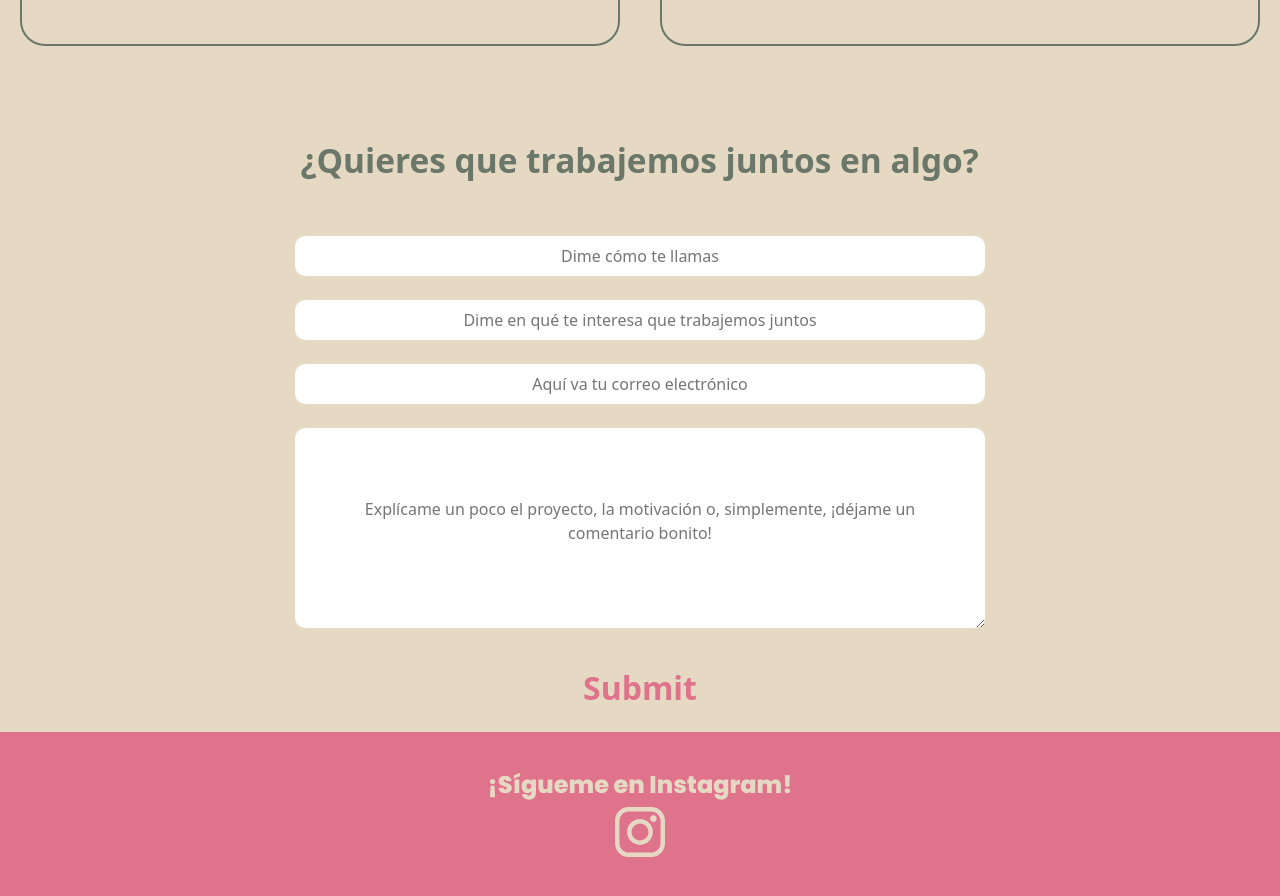
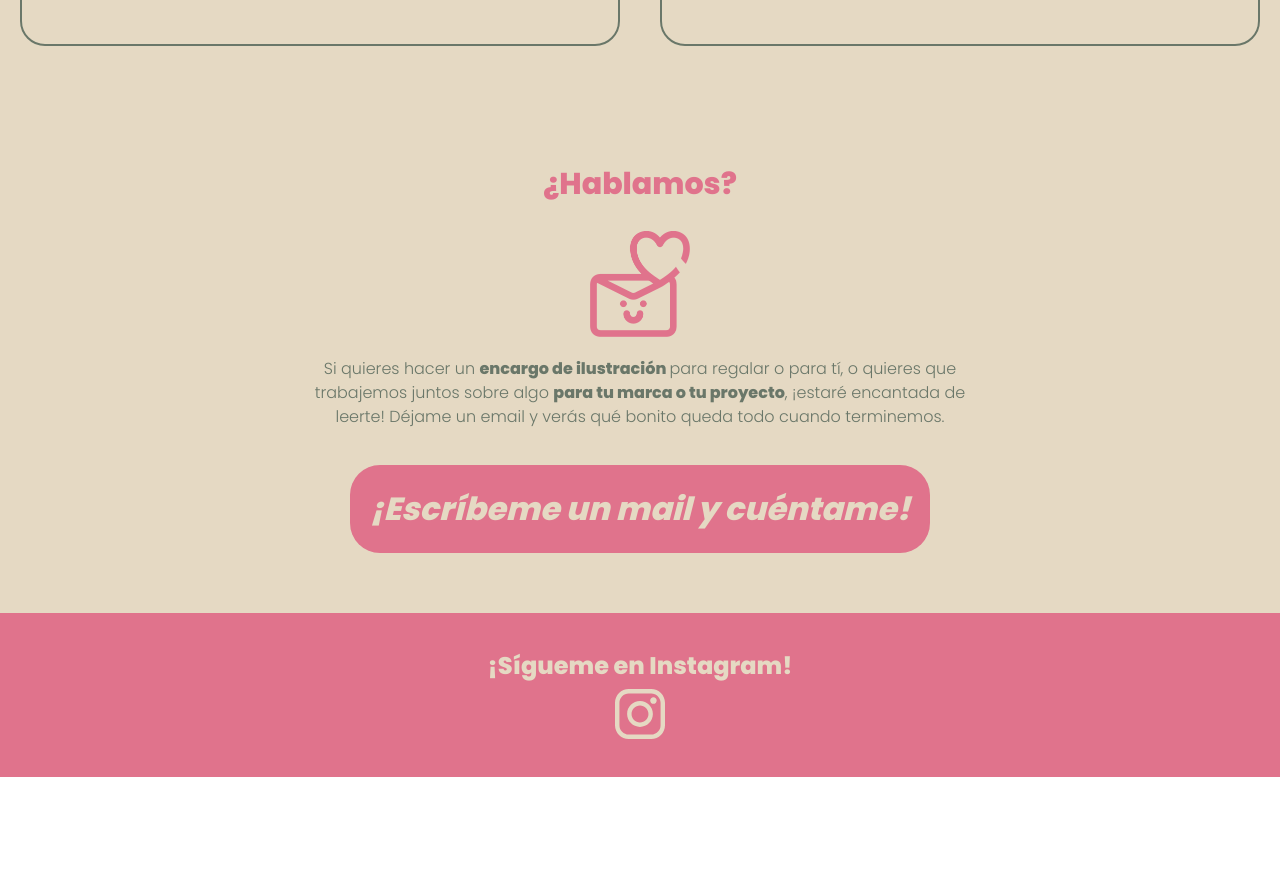
Before and after one commit to SenpaiMarta/sandriwilopez, a plain HTML site: page index.html in a window 1280 px wide. Shown: the part 6096-6992 px from the top of the page. After the commit the page ends 6873 px from the top, so only its background shows below. Drawn offline with nearby package versions, Linux system fonts and the light colour scheme.

Commit message:
quitar formulario y añadir enlace a email + animaciones

```diff
--- a/index.html
+++ b/index.html
@@ -282,40 +282,11 @@
         </div>
     </section>
 
-    <section id="contacto">
-      <form class="contacto">
-
-        <fieldset>
-            <legend>¿Quieres que trabajemos juntos en algo?</legend>
-
-            <div>
-                <label for=""></label>
-                <input type="name" placeholder="Dime cómo te llamas">
-            </div>
-
-            <div >
-                <label for=""></label>
-                <input type="text" placeholder="Dime en qué te interesa que trabajemos juntos">
-            </div>
-
-            <div>
-                <label for="email"></label>
-                <input type="email" placeholder="Aquí va tu correo electrónico">
-            </div>
-
-            <div>
-                <label for="textarea"></label>
-                <textarea name="texto" ols="30" rows="10"
-                    placeholder="Explícame un poco el proyecto, la motivación o, simplemente, ¡déjame un comentario bonito!"></textarea>
-            </div>
-
-            <div>
-                <input type="submit" class="botonForm">
-            </div>
-
-        </fieldset>
-      </form>
-
+    <section class="contacto" id="contacto">
+      <h2 class="aire">¿Hablamos?</h2>
+      <img src="images/email-sandriwilopez.png" alt="icono email sandriwi lópez">
+      <p>Si quieres hacer un <span class="txtDest">encargo de ilustración </span> para regalar o para tí, o quieres que trabajemos juntos sobre algo <span class="txtDest">para tu marca o tu proyecto</span>, ¡estaré encantada de leerte! Déjame un email y verás qué bonito queda todo cuando terminemos.</p>
+      <a href="mailto:sandriwilopez@gmail.com">¡Escríbeme un mail y cuéntame!</a>
     </section>
 
     <footer>
--- a/scss/_contacto.scss
+++ b/scss/_contacto.scss
@@ -1,90 +1,38 @@
 .contacto {
-    display: grid;
-    grid-template-columns: 1fr;
-    justify-items: center;
-    gap: 30px 30px;
-    padding: 10px 10px 10px 10px;
+    text-align: center;
 
-    legend {
-        color: #6a7769;
-        text-align: center;
-        font-size: 2rem;
-        font-weight: 800;
+    h2 {
         animation: pulse;
         animation-duration: 3s;
         animation-iteration-count: infinite;
-        padding: 20px;
     }
 
-    input {
-        color: #e0738c;
-        text-align: center;
-        border: none;
-        height: 40px;
-        width: 100%;
-        border-radius: 10px;
-        overflow: hidden;
-
-        :focus {
-            border: 1px solid #e0738c;
-            outline: 0 none;
-        }
-
-        ::placeholder {
-            color: #e0738c;
-            text-align: center;
-            align-items: center;
-        }
-
-
-        ::-webkit-input-placeholder { /* WebKit, Blink, Edge */
-            color: #e0738c; /* Cambia el color aquí */
-        }
-        :-moz-placeholder { /* Mozilla Firefox 4 a 18 */
-            color: #e0738c; /* Cambia el color aquí */
-            opacity: 1; /* Necesario para Firefox */
-        }
-        ::-moz-placeholder { /* Mozilla Firefox 19+ */
-            color: #e0738c; /* Cambia el color aquí */
-            opacity: 1; /* Necesario para Firefox */
-        }
-        :-ms-input-placeholder { /* Internet Explorer 10-11 */
-            color: #e0738c; /* Cambia el color aquí */
-        }
-    }
-
-    textarea {
-        border: none;
-        height: 200px;
-        width: 100%;
-        border-radius: 10px;
-        flex-wrap: nowrap;
-        overflow: auto;
-        color: #e0738c;
-        text-align: center;
-        align-items: center;
-        padding: 10%;
-        margin-bottom: 30px;
-
-    }
-
-    .botonForm {
-        display: block;
-        background-color: #e5d9c3;
-        border: none;
-        font-size: 2rem;
-        font-weight: 900;
-        color: #e0738c;
-        cursor: pointer;
-        height: fit-content;
-        width: fit-content;
-        padding-left: 10%;
-        padding-right: 10%;
-        margin-bottom: 10px;
+    img {
+        width: 100px;
         margin: auto;
     }
 
-    ::-webkit-input-placeholder {
+    p {
+        padding: 20px 300px 20px 300px;
+    }
+
+    a {
+        display: inline-block;
+        background-color: #e0738c;
+        border-radius: 30px;
+        font-family: 'Poppins';
+        font-weight: 800;
+        font-style: oblique;
+        font-size: 2rem;
+        color: #e5d9c3;
+        text-decoration: none;
         text-align: center;
+        padding: 20px;
+        margin-bottom: 50px;
+        transition: 0.3s;
+    }
+    a:hover {
+        background-color: #6a7769;
+        font-size: 2.1rem;
     }
 }
--- a/scss/_footer.scss
+++ b/scss/_footer.scss
@@ -16,5 +16,10 @@ footer {
     a {
         width: 50px;
         margin: auto;
+        transition: 0.3s;
+    }
+
+    a:hover {
+        width: 60px;
     }
 }
--- a/scss/_responsive.scss
+++ b/scss/_responsive.scss
@@ -63,6 +63,15 @@
     .botonEncargarVerde {
         font-size: 1rem;
     }
+    .contacto {
+        p {
+            padding: 30px;
+        }
+
+        a {
+            margin: 20px;
+        }
+    }
 
     footer {
         padding: 30px 0px 30px 0px;
```
Also changed, not shown: css/estilo.css, images/email-sandriwilopez.png (added), 1 other file.
